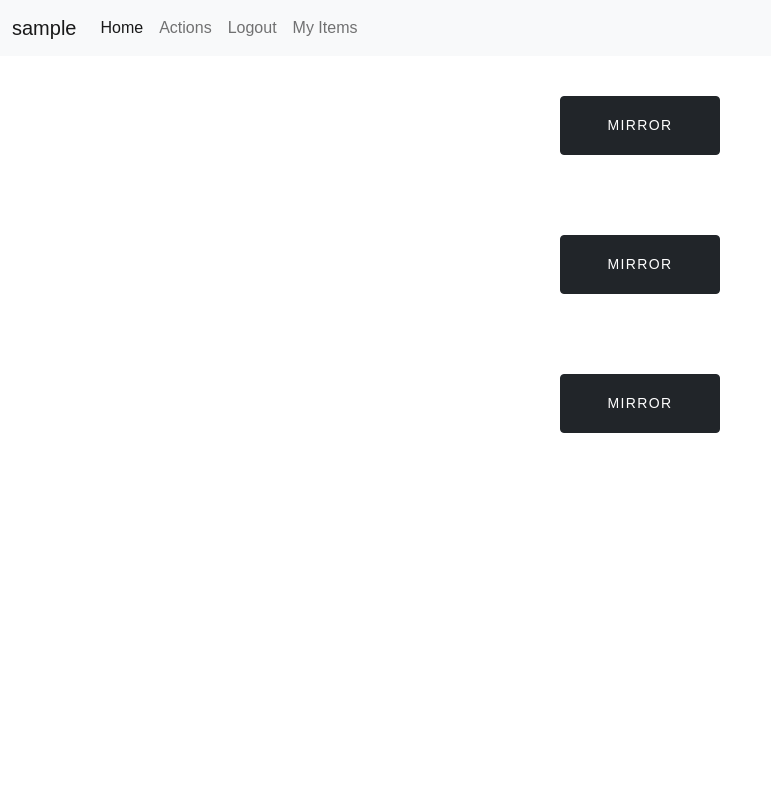
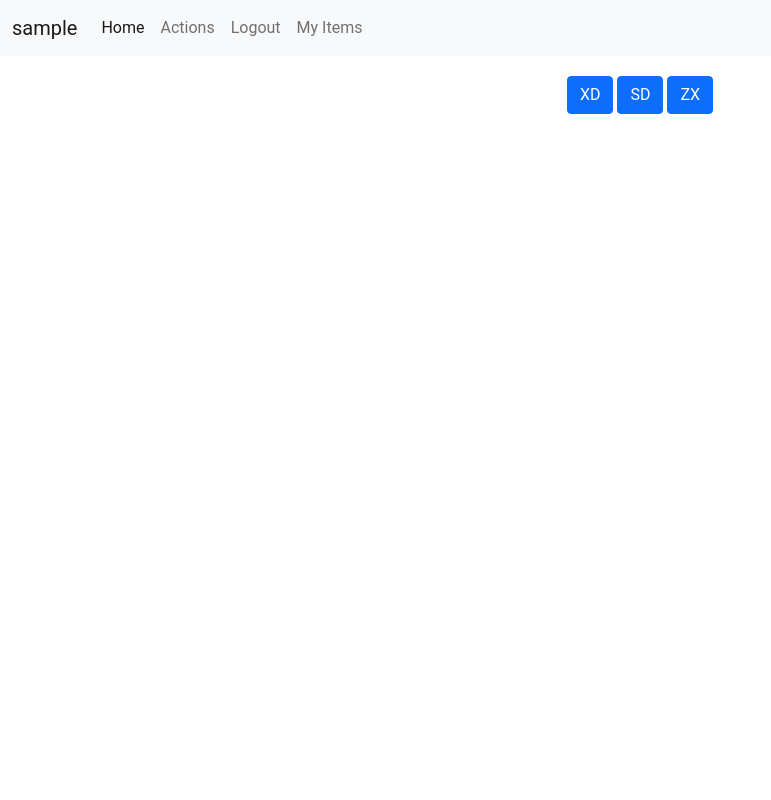
Before and after one commit to piotrksiazek/Spotify-playlist-creator, a Flask app: page /actions in a window 1280 px wide. Shown: the whole page, without its empty margins (0-771 px from the left). Run offline with Flask 2, Linux system fonts and the light colour scheme; the visitor is signed in with stand-in values (Sample User, id 1); data comes from the database, SQL or seed files in the repository; some libraries are stand-ins or nearby versions.

Commit message:
added pretty bootstrap buttons with tooltips

```diff
--- a/app/static/css/style.css
+++ /dev/null
@@ -1,182 +0,0 @@
-.center {
-    margin: auto;
-    width: 60%;
-    border: 5px solid #FFFF00;
-    padding: 10px;
-}
-
-.centered {
-    margin: auto;
-    width: 60%;
-    padding: 10px;
-}
-
-.form{
-    width: 50%;
-}
-
-.form-control:focus {
-        border-color: #f809de;
-        box-shadow: 0 0 0 0.2rem rgba(40, 167, 69, 0.25);
-    }
-
-.grid-container {
-    display: grid;
-    grid-gap: 10px;
-    background-color: #2196F3;
-    padding: 10px;
-  }
-
-  .grid-item {
-    background-color: rgba(255, 255, 255, 0.8);
-    text-align: center;
-    padding: 20px;
-    font-size: 30px;
-  }
-
-  .item1 {
-    grid-column: 1 / span 2;
-    grid-row: 1;
-  }
-
-  .item2 {
-    grid-column: 3;
-    grid-row: 1 / span 2;
-  }
-
-  * {
-    margin: 0;
-    padding: 0;
-  }
-
-  html,
-  body {
-    box-sizing: border-box;
-    height: 100%;
-    width: 100%;
-  }
-
-  body {
-    background: #FFF;
-    font-family: 'Noto Sans JP', sans-serif;
-    font-weight: 400;
-  }
-
-  .buttons {
-    display: flex;
-    flex-direction: row;
-        flex-wrap: wrap;
-    justify-content: center;
-    text-align: center;
-    width: 100%;
-    height: 100%;
-    margin: 0 auto;
-  /*   padding: 2em 0em; */
-  }
-
-  .container {
-    align-items: center;
-    display: flex;
-    flex-direction: column;
-    justify-content: center;
-    text-align: center;
-    background-color: #FFF;
-    padding:  40px 0px;
-    width: 240px;
-  }
-
-  h1 {
-    text-align: left;
-    color: #444;
-    letter-spacing: 0.05em;
-    margin: 0 0 0.4em;
-    font-size: 1em;
-  }
-
-  p {
-    text-align: left;
-    color: #444;
-    letter-spacing: 0.05em;
-    font-size: 0.8em;
-    margin: 0 0 2em;
-  }
-
-
-  .btn {
-    letter-spacing: 0.1em;
-    cursor: pointer;
-    font-size: 14px;
-    font-weight: 400;
-    line-height: 45px;
-    max-width: 160px;
-    position: relative;
-    text-decoration: none;
-    text-transform: uppercase;
-    width: 100%;
-  }
-  .btn:hover {
-    text-decoration: none;
-  }
-
-  /*btn_background*/
-  .effect01 {
-    color: #FFF;
-    border: 4px solid #000;
-    box-shadow:0px 0px 0px 1px #000 inset;
-    background-color: #000;
-    overflow: hidden;
-    position: relative;
-    transition: all 0.3s ease-in-out;
-  }
-  .effect01:hover {
-    border: 4px solid #666;
-    background-color: #FFF;
-    box-shadow:0px 0px 0px 4px #EEE inset;
-  }
-
-  /*btn_text*/
-  .effect01 span {
-    transition: all 0.2s ease-out;
-    z-index: 2;
-  }
-  .effect01:hover span{
-    letter-spacing: 0.13em;
-    color: #333;
-  }
-
-  /*highlight*/
-  .effect01:after {
-    background: #FFF;
-    border: 0px solid #000;
-    content: "";
-    height: 155px;
-    left: -75px;
-    opacity: .8;
-    position: absolute;
-    top: -50px;
-    -webkit-transform: rotate(35deg);
-            transform: rotate(35deg);
-    width: 50px;
-    transition: all 1s cubic-bezier(0.075, 0.82, 0.165, 1);/*easeOutCirc*/
-    z-index: 1;
-  }
-  .effect01:hover:after {
-    background: #FFF;
-    border: 20px solid #000;
-    opacity: 0;
-    left: 120%;
-    -webkit-transform: rotate(40deg);
-            transform: rotate(40deg);
-  }
-
-  .button {
-  font: bold 11px Arial;
-  text-decoration: none;
-  background-color: #EEEEEE;
-  color: #333333;
-  padding: 2px 6px 2px 6px;
-  border-top: 1px solid #CCCCCC;
-  border-right: 1px solid #333333;
-  border-bottom: 1px solid #333333;
-  border-left: 1px solid #CCCCCC;
-}
--- a/app/templates/Actions.html
+++ b/app/templates/Actions.html
@@ -1,15 +1,8 @@
 {% extends "base.html" %}
 {% block content %}
-<div class="container">
-    <a href="{{ url_for("mirror") }}" class="btn btn-dark">Mirror</a>
+<div class="container text-center bg">
+<a href="#" class="btn btn-primary centered top-buffer" data-toggle="tooltip" data-placement="right" title="Uwaga1">XD</a>
+<a href="#" class="btn btn-primary centered top-buffer" data-toggle="tooltip" data-placement="right" title="Uwaga2">SD</a>
+<a href="#" class="btn btn-primary centered top-buffer">ZX</a>
 </div>
-
-<div class="container">
-    <a href="{{ url_for("mirror") }}" class="btn btn-dark">Mirror</a>
-</div>
-
-<div class="container">
-    <a href="{{ url_for("mirror") }}" class="btn btn-dark">Mirror</a>
-</div>
-
 {% endblock %}
--- a/app/templates/base.html
+++ b/app/templates/base.html
@@ -6,32 +6,53 @@
     <link rel="stylesheet" href="{{ url_for('static', filename='css/style.css') }}">
     <meta charset="UTF-8">
 {#    create playlist with button#}
-    <script type=text/javascript>
-        $(function invoke() {
-          $('a#invoke').on('click', function(e) {
-            e.preventDefault()
-            $.getJSON('/Ajax', {name : $('input[name="name"]').val()},
-                function(data) {
-              //do nothing
-            });
-            return false;
-          });
-        });
-    </script>
+{#    <script type=text/javascript>#}
+{#        $(function invoke() {#}
+{#          $('a#invoke').on('click', function(e) {#}
+{#            e.preventDefault()#}
+{#            $.getJSON('/Ajax', {name : $('input[name="name"]').val()},#}
+{#                function(data) {#}
+{#              //do nothing#}
+{#            });#}
+{#            return false;#}
+{#          });#}
+{#        });#}
+{#    </script>#}
 {#check if playlist name is not empty#}
-    <script>
-    $(document).ready(function() {
-      $('#submit').click(function() {
-        if (!$('#name').val()) {
-          $("#playlist-name-validator").html("This field can't be empty");
-        }
-      })
-    });
-    </script>
+
     <title>Title</title>
+    <style>
+    body{
+        font-family: 'Roboto', sans-serif;
+        background-color: white;
+    }
+    a{
+        font-family: 'Roboto', sans-serif;
+        color: white;
+        text-decoration: none;
+    }
+
+    .bg{
+        background: transparent;
+    }
+    .top-buffer { margin-top:20px; }
+
+  {#  .navbar-custom {#}
+  {#      background-color: #0378A6 !important;#}
+  {#      border-color: #E7E7E7;#}
+  {#  }#}
+  {##}
+  {#  .colored{#}
+  {#      color: red;#}
+  {#  }#}
+  {#  nav .navbar-nav li a{#}
+  {#color: #F2527D !important;#}
+  {#}#}
+
+    </style>
 {% endblock %}
 {% block navbar %}
-    <nav class="navbar navbar-expand-lg navbar-light bg-light">
+    <nav class="navbar navbar-expand-lg navbar-light bg-light navbar-custom">
       <div class="container-fluid">
         <a class="navbar-brand" href="#">{{ current_user.username }}</a>
         <button class="navbar-toggler" type="button" data-bs-toggle="collapse" data-bs-target="#navbarNav" aria-controls="navbarNav" aria-expanded="false" aria-label="Toggle navigation">
@@ -70,4 +91,23 @@
       </div>
     </nav>
 {% endblock %}
+<body>
 {% block content %}{% endblock %}
+<!-- JavaScript Bundle with Popper -->
+
+<script src="https://cdn.jsdelivr.net/npm/bootstrap@5.0.0-beta2/dist/js/bootstrap.bundle.min.js" integrity="sha384-b5kHyXgcpbZJO/tY9Ul7kGkf1S0CWuKcCD38l8YkeH8z8QjE0GmW1gYU5S9FOnJ0" crossorigin="anonymous"></script>
+<script>
+    $(function () {
+  $('[data-toggle="tooltip"]').tooltip()
+})
+</script>
+<script>
+    $(document).ready(function() {
+      $('#submit').click(function() {
+        if (!$('#name').val()) {
+          $("#playlist-name-validator").html("This field can't be empty");
+        }
+      })
+    });
+</script>
+</body>
--- a/app/templates/my_items.html
+++ b/app/templates/my_items.html
@@ -1,6 +1,6 @@
 {% extends "base.html" %}
 {% block content %}
-<div class="container">
+<div>
     <form action="" method="post" novalidate>
         {{ form.hidden_tag() }}
         <p>
```
Also changed, not shown: 1 other file.
